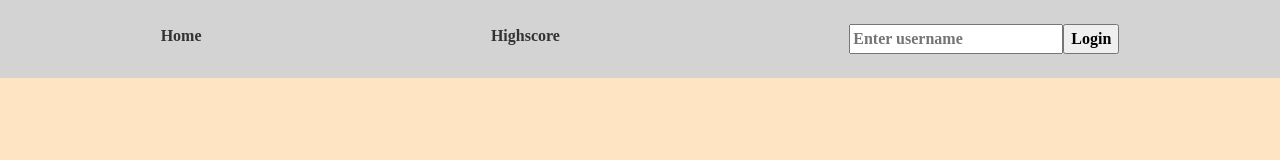
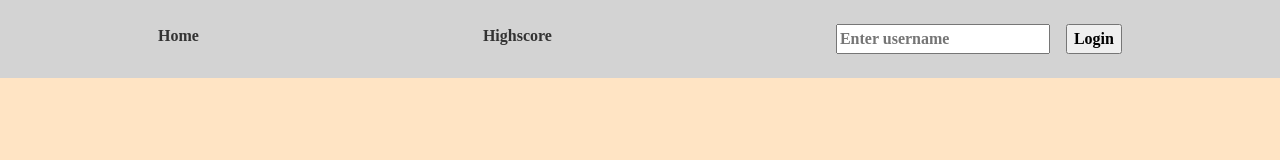
Before and after one commit to coding-bootcamps-eu/final-project-2024-06-gamebox, a Vue app: page / in a window 1280 px wide. Shown: the top 160 px of the page. Built offline with nearby package versions, Linux system fonts and the light colour scheme.

Commit message:
completed the tasks

```diff
--- a/src/components/NavBar.vue
+++ b/src/components/NavBar.vue
@@ -4,7 +4,8 @@
     <RouterLink to="/Highscore" class="nav-link">Highscore</RouterLink>
     <div class="nav-link">
       <div v-if="store.isLoggedIn">
-        <span>Welcome, {{ store.currentUser.username }}</span>
+        <span>Welcome, {{ store.currentUser.username }} </span>
+
         <button @click="store.logout">Logout</button>
       </div>
       <div v-else>
@@ -22,20 +23,6 @@ export default {
   data() {
     return {
       store: usersStore()
-
-      //     loggedInUser: null,
-      //     username: ''
-      //   }
-      // },
-      // methods: {
-      //   login() {
-      //     if (this.username.trim()) {
-      //       this.loggedInUser = this.username
-      //       this.username = ''
-      //     }
-      //   },
-      //   logout() {
-      //     this.loggedInUser = null
     }
   }
 }
@@ -61,4 +48,8 @@ nav {
 .nav-link:hover {
   background-color: #e0e0e0;
 }
+
+button {
+  margin-left: 1rem;
+}
 </style>
--- a/src/router/index.js
+++ b/src/router/index.js
@@ -1,4 +1,5 @@
 import { createRouter, createWebHistory } from 'vue-router'
+import { usersStore } from '@/stores/users.js'
 import HomeView from '../views/HomeView.vue'
 import HighScoreView from '@/views/HighScoreView.vue'
 
@@ -14,9 +15,20 @@ const router = createRouter({
     {
       path: '/highscore',
       name: 'highScore',
-      component: HighScoreView
+      component: HighScoreView,
+      meta: {
+        isLoggedIn: true
+      }
     }
   ]
 })
 
+router.beforeEach(function (to, from) {
+  if (to.meta.isLoggedIn) {
+    if (usersStore().isLoggedIn === false) {
+      return '/'
+    }
+  }
+})
+
 export default router
```
